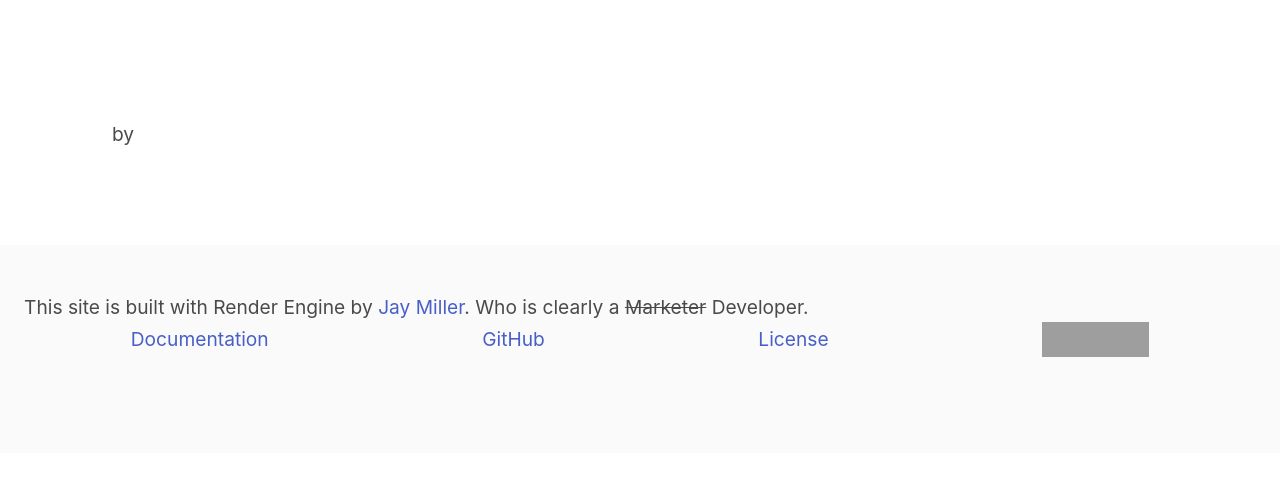
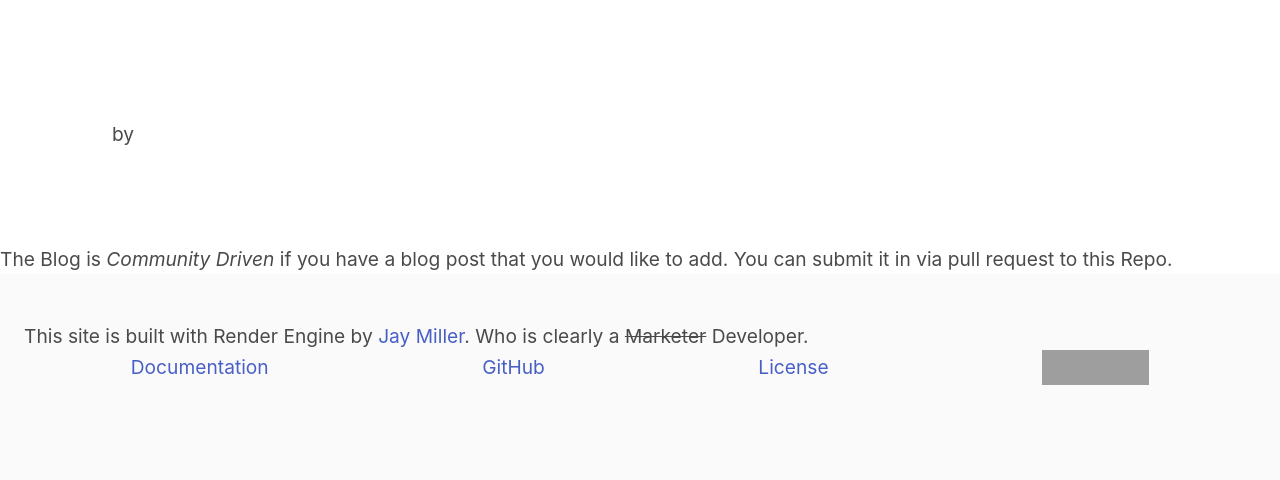
Before and after one commit to kjaymiller/render-engine-site, a Python web app: template templates/blog.html in a window 1280 px wide. Shown: the part 52-532 px from the top of the page. Run offline with Jinja, Linux system fonts and the light colour scheme; the template is opened without the code that fills it, so the values that code supplies are empty; some libraries are stand-ins or nearby versions; grey boxes are pictures that could not be loaded.

Commit message:
update title template

```diff
--- a/output/blog/executing-pre-and-post-processed-code.html
+++ b/output/blog/executing-pre-and-post-processed-code.html
@@ -120,6 +120,8 @@ shell scripts and more.</p>
     </div>
   </div>
 </section>
+<footer>The Blog is <em>Community Driven</em> if you have a blog post that you
+would like to add. You can submit it in via pull request to this Repo.</footer>
 
   <footer class="footer has-bg-warning">
     <p>This site is built with Render Engine by <a
--- a/templates/blog.html
+++ b/templates/blog.html
@@ -14,4 +14,6 @@
     </div>
   </div>
 </section>
+<footer>The Blog is <em>Community Driven</em> if you have a blog post that you
+would like to add. You can submit it in via pull request to this Repo.</footer>
 {% endblock %}
```
